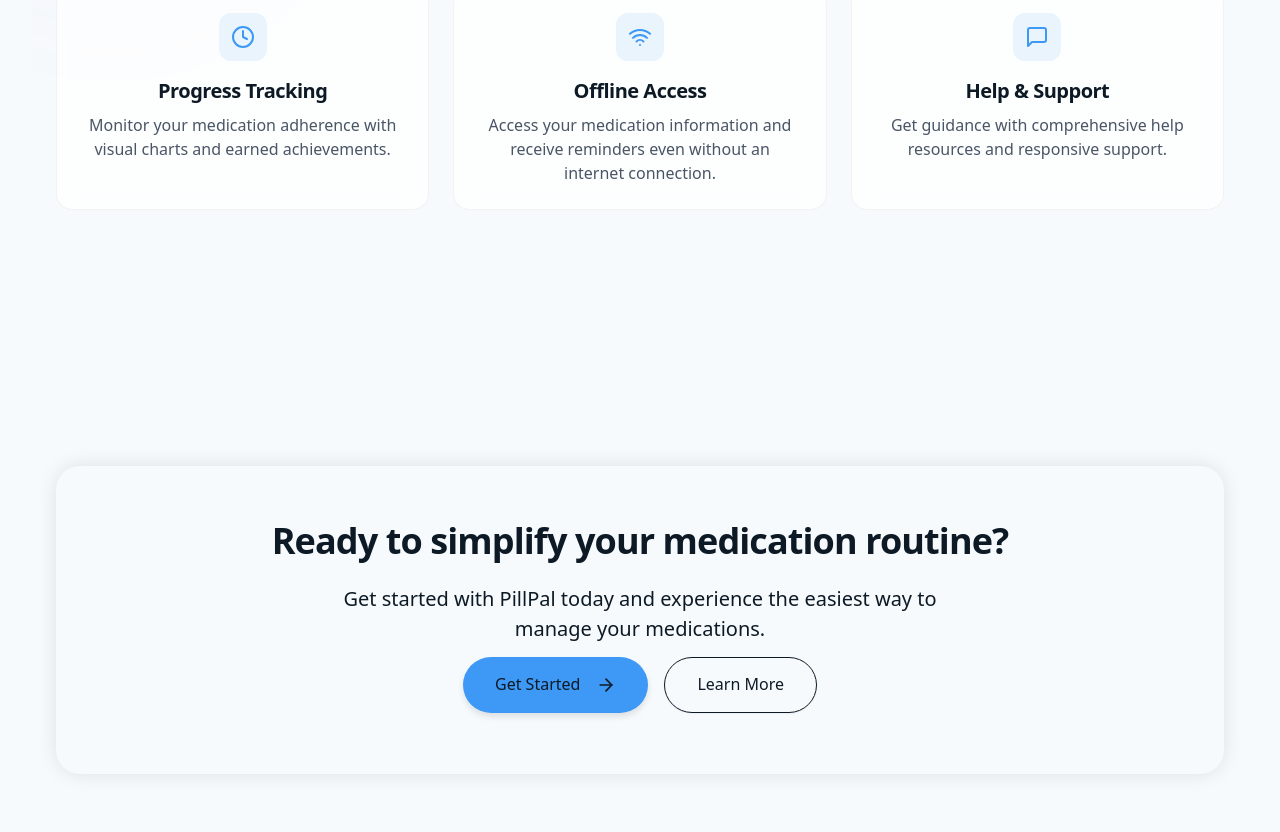
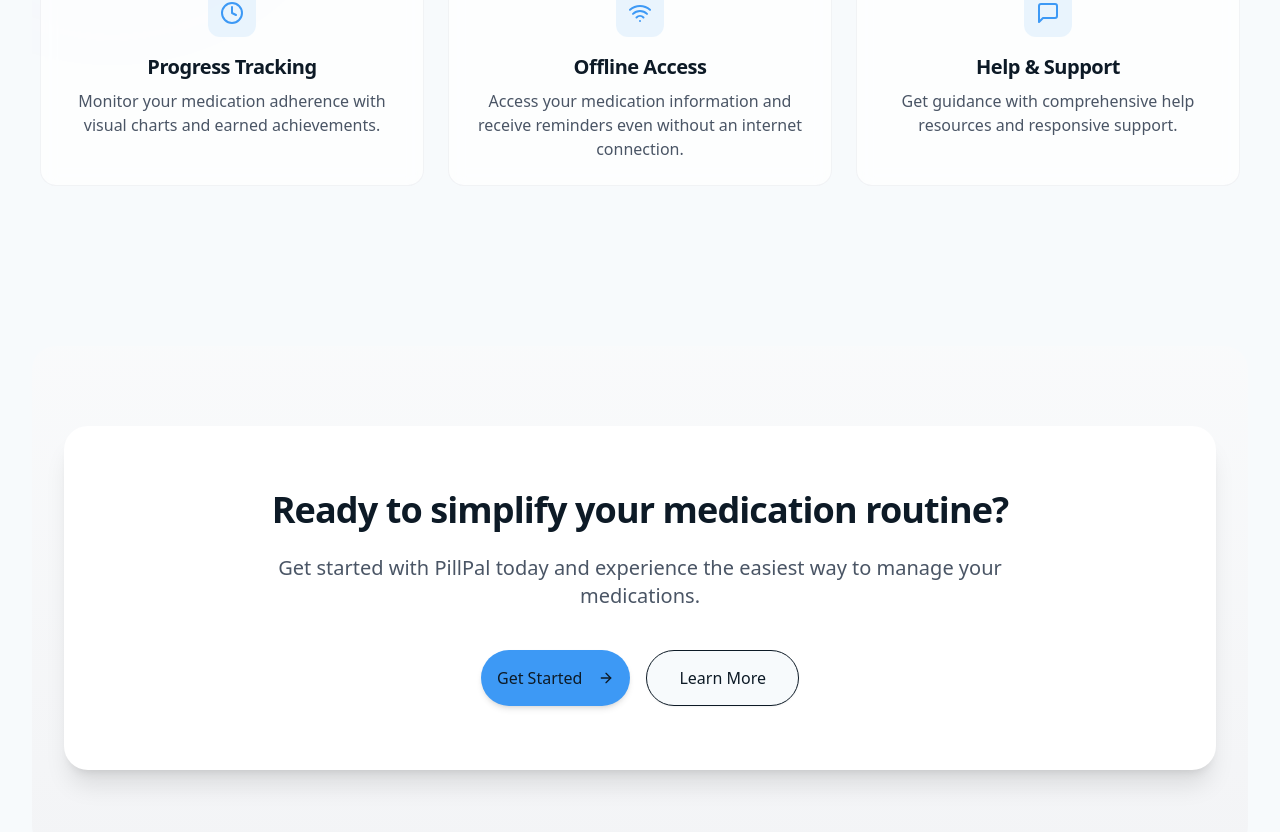
Before and after one commit to imRahul05/PillPal, a React (Vite) app: page / in a window 1280 px wide. Shown: the part 1924-2756 px from the top of the page. Built offline with nearby package versions, Linux system fonts and the light colour scheme; no server answers.

Commit message:
Refactor layout in FeatureSection and HeroSection; add CallToAction component for enhanced user engagement

```diff
--- /dev/null
+++ b/src/components/CallToAction.jsx
@@ -0,0 +1,58 @@
+import React from 'react'
+import { ArrowRight } from "lucide-react";
+import { Button } from "@/components/ui/button";
+import { useTheme } from "../contexts/ThemeContext";
+import { cn } from "@/lib/utils";
+
+const CallToAction = () => {
+  const { isDarkMode } = useTheme();
+
+  return (
+    <section className="py-12 md:py-16 lg:py-20 relative">
+      {/* Background gradient */}
+      <div className="absolute inset-0 bg-gradient-to-b from-gray-50 to-gray-100 dark:from-gray-900 dark:to-gray-800 rounded-3xl"  />
+
+      {/* Container */}
+      <div className="relative z-10 max-w-7xl mx-auto px-4 sm:px-6 lg:px-8">
+        <div className={cn(
+          "rounded-3xl shadow-xl overflow-hidden",
+          isDarkMode ? "bg-card" : "bg-white"
+        )}>
+          {/* Content */}
+          <div className="relative px-6 py-10 md:p-12 lg:p-16 text-center">
+            <div className="max-w-3xl mx-auto">
+              <h2 className="text-2xl sm:text-3xl md:text-4xl font-semibold tracking-tight mb-4 md:mb-6">
+                Ready to simplify your medication routine?
+              </h2>
+
+              <p className="text-base sm:text-lg md:text-xl text-gray-600 dark:text-gray-300 mb-8 md:mb-10">
+                Get started with PillPal today and experience the easiest way to manage your medications.
+              </p>
+
+              {/* Buttons - Stack on mobile, side by side on larger screens */}
+              <div className="flex flex-col sm:flex-row gap-4 justify-center">
+                <Button
+                  className="rounded-full h-12 sm:h-14 px-6 sm:px-8 text-sm sm:text-base shadow-md"
+                  size="lg"
+                >
+                  Get Started
+                  <ArrowRight className="ml-2 h-5 w-5" />
+                </Button>
+
+                <Button
+                  variant="outline"
+                  className="rounded-full h-12 sm:h-14 px-6 sm:px-8 text-sm sm:text-base"
+                  size="lg"
+                >
+                  Learn More
+                </Button>
+              </div>
+            </div>
+          </div>
+        </div>
+      </div>
+    </section>
+  );
+}
+
+export default CallToAction;
--- a/src/components/FeatureSection.jsx
+++ b/src/components/FeatureSection.jsx
@@ -68,7 +68,7 @@
           <div className="absolute bottom-1/3 -left-20 h-80 w-80 rounded-full bg-accent/5 blur-3xl"></div>
         </div>
 
-        <div className="relative z-10 max-w-7xl mx-auto px-6">
+        <div className="relative z-10 max-w-7xl mx-auto px-2">
           {/* Section Header */}
           <div className="text-center max-w-3xl mx-auto mb-16">
             <h2 className="text-3xl md:text-4xl font-semibold mb-4 tracking-tight">
--- a/src/components/HeroSection.jsx
+++ b/src/components/HeroSection.jsx
@@ -35,7 +35,7 @@
         <div className="absolute inset-0 bg-[var(--grid-pattern)] bg-center mask-[linear-gradient(to_bottom,black,transparent)]" />
       </div>
 
-      <div className="relative z-10 px-6 max-w-7xl mx-auto">
+      <div className="relative z-10 px-2 max-w-7xl mx-auto">
         <div className="flex flex-col items-center text-center mb-16">
           <div className="inline-flex items-center px-3 py-1 rounded-full border border-[hsl(var(--border))] gap-2 mb-8 bg-[hsl(var(--muted))]">
             <div className="flex items-center justify-center h-6 w-6 bg-[rgba(var(--primary-rgb),0.2)] rounded-full">
@@ -48,7 +48,7 @@
 
           <h1 className="text-4xl md:text-6xl font-bold leading-tight mb-6 bg-gradient-to-b from-[hsl(var(--foreground))] to-[hsl(var(--gray-700))] bg-clip-text text-transparent">
             Never Miss a Pill{!isMobile && <br />}
-            <span className="text-primary">Stay Healthy</span>
+            <span className="text-primary"> Stay Healthy</span>
           </h1>
 
           <p className="text-lg text-[hsl(var(--gray-600))] max-w-3xl mx-auto mb-10">
@@ -58,7 +58,7 @@
           <div className={isMobile ? "flex-col" : "flex-row"} style={{ gap: '1rem', display: 'flex' }}>
             <Button
               onClick={handleGetStarted}
-              className="rounded-full text-base px-8 h-14 shadow-md"
+              className="rounded-full text-base px-6 h-14 shadow-md"
             >
               Get Started
               <ArrowRight className="ml-2 h-5 w-5" />
--- a/src/pages/Index.jsx
+++ b/src/pages/Index.jsx
@@ -1,7 +1,5 @@
 // src/components/Index.jsx
 import { useEffect, useState } from "react";
-import { ArrowRight } from "lucide-react";
-import { Button } from "@/components/ui/button";
 import HeroSection from "@/components/HeroSection";
 import FeatureSection from "@/components/FeatureSection";
 import Navbar from "@/components/Navbar";
@@ -11,6 +9,7 @@
 import TopButton from "../components/TopButton";
 import { useNavigate } from "react-router-dom";
 import { useAuth } from "../contexts/AuthContext";
+import CallToAction from "../components/CallToAction";
 
 const Index = () => {
   const { currentUser } = useAuth();
@@ -25,22 +24,16 @@
       return;
     }
 
-    // Set a 3-second timer for the loader
     const timer = setTimeout(() => {
       setIsLoading(false);
     }, 3000);
-
-    // Scroll to top on mount
     window.scrollTo(0, 0);
 
-    // Handle scroll for TopButton visibility
     const handleScroll = () => {
       setIsVisible(window.scrollY > 300);
     };
 
     window.addEventListener("scroll", handleScroll);
-
-    // Cleanup on unmount
     return () => {
       clearTimeout(timer);
       window.removeEventListener("scroll", handleScroll);
@@ -75,109 +68,8 @@
         <HeroSection />
         <FeatureSection />
 
-        {/* CTA Section */}
-        <section style={{ padding: "6rem 0", position: "relative" }}>
-          <div
-            style={{
-              position: "absolute",
-              inset: 0,
-              zIndex: 0,
-              background: "linear-gradient(to bottom, var(--bg-gray-50), var(--bg-gray-100))",
-            }}
-          />
-          <div
-            style={{
-              position: "relative",
-              zIndex: 10,
-              maxWidth: "80rem",
-              margin: "0 auto",
-              padding: "0 1.5rem",
-            }}
-          >
-            <div
-              style={{
-                background: isDarkMode ? "hsl(var(--card))" : "var(--bg-white)",
-                borderRadius: "1.5rem",
-                boxShadow: "0 0 20px rgba(0, 0, 0, 0.1)",
-                overflow: "hidden",
-              }}
-            >
-              <div
-                style={{
-                  position: "relative",
-                  padding: "3rem 4rem",
-                  textAlign: "center",
-                  display: "flex",
-                  flexDirection: "column",
-                  alignItems: "center",
-                }}
-              >
-                <div style={{ position: "relative", zIndex: 10 }}>
-                  <h2
-                    style={{
-                      fontSize: "2.25rem",
-                      fontWeight: 600,
-                      marginBottom: "1rem",
-                      letterSpacing: "-0.025em",
-                    }}
-                  >
-                    Ready to simplify your medication routine?
-                  </h2>
-                  <p
-                    style={{
-                      fontSize: "1.25rem",
-                      color: "var(--text-gray-600)",
-                      marginBottom: "2rem",
-                      maxWidth: "42rem",
-                      margin: "0 auto",
-                    }}
-                  >
-                    Get started with PillPal today and experience the easiest way to manage your medications.
-                  </p>
-                  <div
-                    style={{
-                      display: "flex",
-                      flexDirection: "row",
-                      gap: "1rem",
-                      justifyContent: "center",
-                      padding: "0.8rem",
-                    }}
-                  >
-                    <Button
-                      style={{
-                        borderRadius: "9999px",
-                        height: "3.5rem",
-                        padding: "0 2rem",
-                        fontSize: "1rem",
-                        boxShadow: "0 4px 6px rgba(0, 0, 0, 0.1)",
-                      }}
-                    >
-                      Get Started{" "}
-                      <ArrowRight
-                        style={{
-                          marginLeft: "0.5rem",
-                          height: "1.25rem",
-                          width: "1.25rem",
-                        }}
-                      />
-                    </Button>
-                    <Button
-                      variant="outline"
-                      style={{
-                        borderRadius: "9999px",
-                        height: "3.5rem",
-                        padding: "0 2rem",
-                        fontSize: "1rem",
-                      }}
-                    >
-                      Learn More
-                    </Button>
-                  </div>
-                </div>
-              </div>
-            </div>
-          </div>
-        </section>
+       <CallToAction/>
+
       </main>
       <TopButton
         onClick={scrollToTop}
```
Also changed, not shown: src/pages/Reports.jsx (+83 -24 lines).
